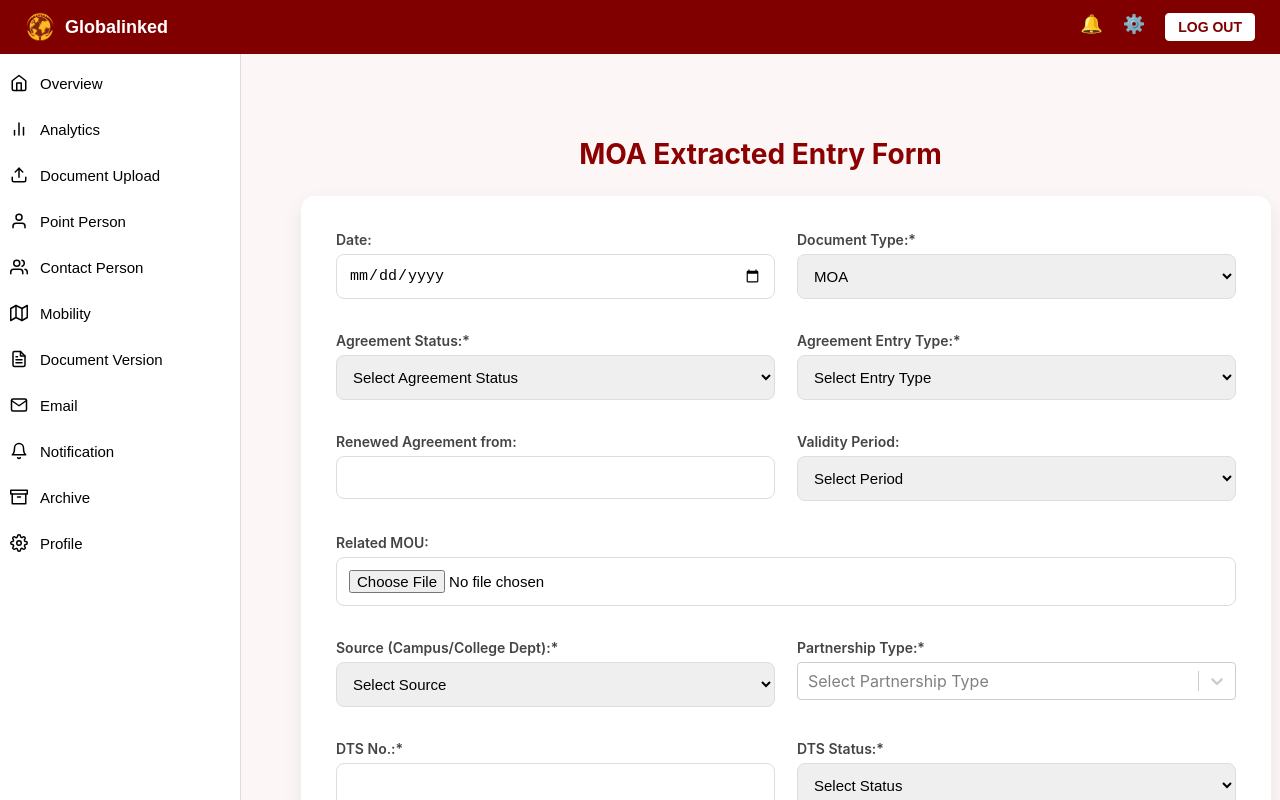
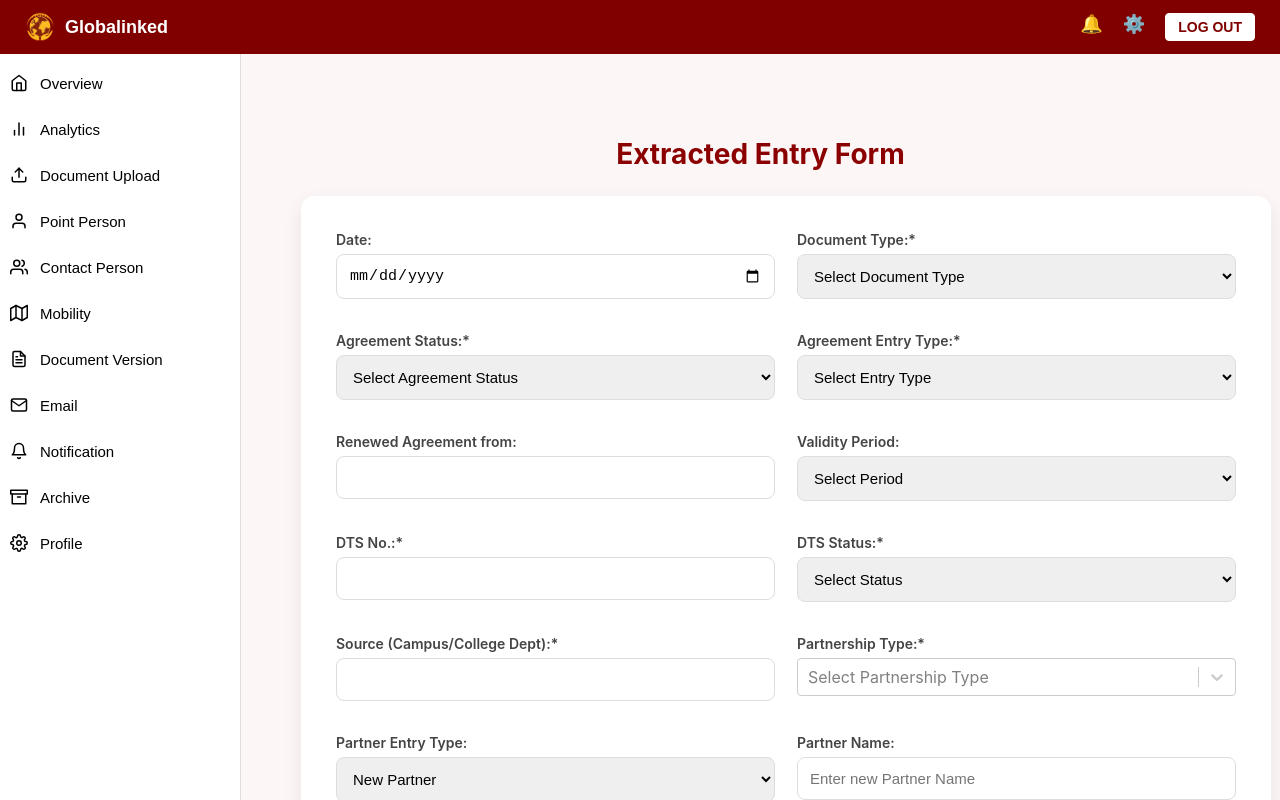
Before and after one commit to mxdtanuki/globalinked-demo, a React (Create React App) app in the folder frontend/: page /upload/extractedEntryMOA in a window 1280 px wide. Built offline with nearby package versions, Linux system fonts and the light colour scheme.

Commit message:
Update, and modify .gitignore

```diff
--- a/frontend/src/App.js
+++ b/frontend/src/App.js
@@ -72,7 +72,7 @@ function App() {
           {/* admin routes */}
           <Route path="/overview" element={<Overview />} />
           <Route path="/analytics" element={<Analytics />} />
-          <Route path="/docUpload" element={<DocumentUpload />} />
+          <Route path="/docUpload" element={< MOAUpload />} />
           <Route path="/pointPerson" element={<PointPerson />} />
           <Route path="/contactPerson" element={<ContactPerson />} />
           <Route path="/mobility" element={<Mobility />} />
@@ -112,6 +112,7 @@ function App() {
 
           {/* Existing MOUMOAPage route */}
           <Route path="/mou-moa" element={<MOUMOAPage />} />
+
         </Routes>
       </Router>
     </NotificationsProvider>
--- a/frontend/src/pages/upload/extractedEntryMoa.jsx
+++ b/frontend/src/pages/upload/extractedEntryMoa.jsx
@@ -1,5 +1,5 @@
 
-import React, { useState } from "react";
+import React, { useState, useEffect } from "react";
 import TopbarSidebar from '../../components/topbarSidebar';
 import Select from 'react-select';
 import './globalUpload.css';
@@ -266,9 +266,11 @@ const partnershipTypeOptions = [
   { value: 'MOA on Faculty and Student Exchange', label: 'MOA on Faculty and Student Exchange' }
 ];
 
+
 const ExtractedEntryMOA = () => {
   const [contacts, setContacts] = useState([{ position: "", name: "", email: "" }]);
   const [pointPersons, setPointPersons] = useState([{ position: "", name: "", email: "" }]);
+  const [documentType, setDocumentType] = useState("");
 
   // Add new contact row
   const addContact = () => {
@@ -308,11 +310,127 @@ const ExtractedEntryMOA = () => {
     setPointPersons(updated);
   };
 
+  const [partnerType, setPartnerType] = useState("new");
+    const [existingPartners, setExistingPartners] = useState([]);
+    const [selectedPartner, setSelectedPartner] = useState(null);
+
+    // Partner details state
+    const [partnerDetails, setPartnerDetails] = useState({
+      entityType: "",
+      country: "",
+      region: "",
+      address: "",
+      website: "",
+      status: "",
+      description: ""
+    });
+
+    // Mock Data
+    const fetchExistingPartners = async () => {
+      return [
+        {
+          value: "partner1",
+          label: "Harvard University",
+          entityType: "University",
+          country: "United States",
+          region: "Central Asia",
+          address: "Cambridge, MA, USA",
+          website: "https://www.harvard.edu",
+          status: "Active",
+          description: "An Ivy League research university known globally for excellence in academics.",
+          logo: "https://upload.wikimedia.org/wikipedia/en/2/29/Harvard_shield_wreath.svg",
+        },
+        {
+          value: "partner2",
+          label: "Toyota Motor Corporation",
+          entityType: "Company",
+          country: "Japan",
+          region: "Southern Asia",
+          address: "Toyota City, Aichi Prefecture, Japan",
+          website: "https://www.toyota-global.com",
+          status: "Active",
+          description: "A global leader in automotive manufacturing and sustainable mobility.",
+          logo: "https://upload.wikimedia.org/wikipedia/commons/9/9d/Toyota_logo.png",
+        },
+        {
+          value: "partner3",
+          label: "UNESCO",
+          entityType: "International Organization",
+          country: "France",
+          region: "Eastern Asia",
+          address: "7 Place de Fontenoy, 75007 Paris, France",
+          website: "https://www.unesco.org",
+          status: "Active",
+          description: "United Nations agency promoting education, science, and cultural cooperation.",
+          logo: "https://upload.wikimedia.org/wikipedia/commons/0/07/UNESCO_logo.svg",
+        },
+        {
+          value: "partner4",
+          label: "Samsung Electronics",
+          entityType: "Company",
+          country: "South Korea",
+          region: "Central Asia",
+          address: "Suwon-si, Gyeonggi-do, South Korea",
+          website: "https://www.samsung.com",
+          status: "Inactive",
+          description: "A multinational electronics company leading in smartphones and semiconductors.",
+          logo: "https://upload.wikimedia.org/wikipedia/commons/2/24/Samsung_Logo.svg",
+        },
+      ];
+    };
+
+        useEffect(() => {
+          const loadData = async () => {
+            setExistingPartners(await fetchExistingPartners());
+          };
+          loadData();
+        }, []);
+
+        // When switching between new/existing reset form
+        useEffect(() => {
+          if (partnerType === "new") {
+            setSelectedPartner(null);
+            setPartnerDetails({
+              entityType: "",
+              country: "",
+              region: "",
+              address: "",
+              website: "",
+              status: "",
+              description: ""
+            });
+          }
+        }, [partnerType]);
+
+        // Handle partner selection
+        const handleExistingPartnerChange = (option) => {
+          setSelectedPartner(option);
+          if (option) {
+            setPartnerDetails({
+              entityType: option.entityType,
+              country: option.country,
+              region: option.region,
+              address: option.address,
+              website: option.website,
+              status: option.status,
+              description: option.description,
+            });
+          }
+        };
+
+        // Handle input change (only for "new" type OR editable fields)
+        const handleInputChange = (field, value) => {
+          setPartnerDetails((prev) => ({
+            ...prev,
+            [field]: value,
+          }));
+        };
+
   return (
     <TopbarSidebar>
       <div className="manual-entry-wrapper">
         <div className="manual-entry-container">
-          <h2 className="form-title"> MOA Extracted Entry Form</h2>
+          <h2 className="form-title"> Extracted Entry Form</h2>
           <form className="manual-entry-form">
 
             {/* DATE */}
@@ -321,13 +439,24 @@ const ExtractedEntryMOA = () => {
               <input id="entryDate" type="date" />
             </div>
 
-            {/* DOC TYPE */}
+          {/* Document Type */}
           <div className="form-group">
           <label htmlFor="docType">Document Type:*</label>
-              <select id="docType" name="docType" required value="MOA" >
-                <option value="MOU">MOA</option>
+          <select
+            id="docType"
+            name="docType"
+            required
+            value={documentType}
+            onChange={(e) => setDocumentType(e.target.value)}
+          >
+            <option value="" disabled>
+              Select Document Type
+            </option>
+            <option value="MOA">MOA</option>
+            <option value="MOU">MOU</option>
           </select>
           </div>
+
 
             {/* AGREEMENT STATUS */}
             <div className="form-group">
@@ -377,35 +506,6 @@ const ExtractedEntryMOA = () => {
               </select>
             </div>
 
-            {/* RELATED MOU */}
-            <div className="form-group full-width">
-              <label htmlFor="relatedMOU">Related MOU:</label>
-              <input id="relatedMOU" type="file" />
-            </div>
-
-            {/* SOURCE */}
-            <div className="form-group">
-              <label htmlFor="source">Source (Campus/College Dept):*</label>
-              <select id="source" required>
-                <option value="">Select Source</option>
-                <option value="CHTTM">CHTTM</option>
-              </select>
-            </div>
-
-            {/* PARTNERSHIP TYPE */}
-            <div className="form-group">
-              <label htmlFor="partnershipType">Partnership Type:*</label>
-              <Select
-                options={partnershipTypeOptions}
-                name="partnershipType"
-                id="partnershipType"
-                required
-                className="react-select-container"
-                classNamePrefix="react-select"
-                placeholder="Select Partnership Type"
-              />
-            </div>
-
            {/* DTS NO */}
             <div className="form-group">
               <label htmlFor="dtsNo">DTS No.:*</label>
@@ -424,61 +524,70 @@ const ExtractedEntryMOA = () => {
               </select>
             </div>
 
-            {/* DATE RECEIVED */}
+
+            {/* SOURCE */}
             <div className="form-group">
-              <label htmlFor="dateReceived">Date Received:*</label>
-              <input id="dateReceived" type="date" required />
+              <label htmlFor="Source-Unit"> Source (Campus/College Dept):*</label>
+              <input id="Source-Unit" type="text" required />
             </div>
 
-            {/* DATE EXPIRY */}
+            {/* PARTNERSHIP TYPE */}
             <div className="form-group">
-              <label htmlFor="dateExpiry">Date Expiry:</label>
-              <input id="dateExpiry" type="date" />
+              <label htmlFor="partnershipType">Partnership Type:*</label>
+              <Select
+                options={partnershipTypeOptions}
+                name="partnershipType"
+                id="partnershipType"
+                required
+                className="react-select-container"
+                classNamePrefix="react-select"
+                placeholder="Select Partnership Type"
+              />
             </div>
 
-            {/* DATE PUP SIGNED */}
+            {/* Partner Type Toggle */}
             <div className="form-group">
-              <label htmlFor="datePupSigned">Date PUP Signed:</label>
-              <input id="datePupSigned" type="date" />
+              <label>Partner Entry Type:</label>
+              <select
+                value={partnerType}
+                onChange={(e) => setPartnerType(e.target.value)}
+              >
+                <option value="new">New Partner</option>
+                <option value="existing">Existing Partner</option>
+              </select>
             </div>
 
-            {/* DATE SIGNED */}
+          {/* Partner Name */}
           <div className="form-group">
-              <label htmlFor="dateSigned"> Date/Year of Signing :</label>
-              <input id="dateSigned" type="date" />
+            <label>Partner Name:</label>
+            {partnerType === "new" ? (
+              <input
+                type="text"
+                value={partnerDetails.name || ""}
+                onChange={(e) => handleInputChange("name", e.target.value)}
+                placeholder="Enter new Partner Name"
+              />
+            ) : (
+              <Select
+                options={existingPartners}
+                value={selectedPartner}
+                onChange={handleExistingPartnerChange}
+                placeholder="Choose existing Partner"
+              />
+            )}
           </div>
 
-            {/* DATE ENDORSED */}
+          {/* Partner Fields */}
           <div className="form-group">
-              <label htmlFor="dateEndorsed">Date Endorsed to ULCO:</label>
-              <input id="dateEndorsed" type="date" />
+            <label>Entity Type:</label>
+            <input
+              type="text"
+              value={partnerDetails.entityType}
+              onChange={(e) => handleInputChange("entityType", e.target.value)}
+              disabled={partnerType === "existing"}
+            />
           </div>
 
-            {/* DATE ULCO APPROVED */}
-            <div className="form-group">
-              <label htmlFor="dateUlcoApproved">Date ULCO Approved:</label>
-              <input id="dateUlcoApproved" type="date" />
-            </div>
-
-            {/* PARTNER NAME */}
-            <div className="form-group">
-              <label htmlFor="partnerName">Partner Name:*</label>
-              <input id="partnerName" type="text" required />
-            </div>
-
-            {/* SIGNATORIES */}
-            <div className="form-group">
-              <label htmlFor="signatories">Signatories:</label>
-              <input id="signatories" type="text" />
-            </div>
-
-            {/* ENTITY TYPE */}
-            <div className="form-group full-width">
-              <label htmlFor="entityType">Entity Type (Univ/Company/Agency):*</label>
-              <input id="entityType" type="text" required />
-            </div>
-
-            {/* COUNTRY */}
           <div className="form-group">
             <label htmlFor="country">Country:*</label>
             <Select
@@ -489,6 +598,9 @@ const ExtractedEntryMOA = () => {
               className="react-select-container"
               classNamePrefix="react-select"
               placeholder="Select Country"
+              value={countryOptions.find(opt => opt.value === partnerDetails.country) || null}
+              onChange={(option) => handleInputChange("country", option ? option.value : "")}
+              isDisabled={partnerType === "existing"}
             />
           </div>
 
@@ -503,25 +615,82 @@ const ExtractedEntryMOA = () => {
               className="react-select-container"
               classNamePrefix="react-select"
               placeholder="Select Region"
+              value={regionOptions.find(opt => opt.value === partnerDetails.region) || null}
+              onChange={(option) => handleInputChange("region", option ? option.value : "")}
+              isDisabled={partnerType === "existing"}
             />
           </div>
 
-            {/* ADDRESS */}
-            <div className="form-group full-width">
-              <label htmlFor="address">Address:*</label>
-              <input id="address" type="text" required />
-            </div>
-
-            {/* WEBSITE */}
           <div className="form-group">
-              <label htmlFor="website">Website Link:</label>
-              <input id="website" type="url" />
+            <label>Address:</label>
+            <input
+              type="text"
+              value={partnerDetails.address}
+              onChange={(e) => handleInputChange("address", e.target.value)}
+              disabled={partnerType === "existing"}
+            />
           </div>
 
           {/* LOGO */}
           <div className="form-group">
             <label htmlFor="logo">Logo:</label>
-              <input id="logo" type="file" />
+            <input
+              id="logo"
+              type="file"
+              accept="image/*"
+              onChange={(e) => {
+                const file = e.target.files[0];
+                if (file) {
+                  handleInputChange("logo", file);
+                }
+              }}
+              disabled={partnerType === "existing"}
+            />
+
+          {partnerDetails.logo && typeof partnerDetails.logo !== "string" && (
+            <div style={{ marginTop: "10px" }}>
+              <img
+                src={URL.createObjectURL(partnerDetails.logo)}
+                alt="Logo Preview"
+                style={{ maxHeight: "80px", border: "1px solid #ccc", padding: "4px" }}
+              />
+            </div>
+          )}
+
+          {partnerType === "existing" && partnerDetails.logo && typeof partnerDetails.logo === "string" && (
+            <div style={{ marginTop: "10px" }}>
+              <img
+                src={partnerDetails.logo}
+                alt="Existing Logo"
+                style={{ maxHeight: "80px", border: "1px solid #ccc", padding: "4px" }}
+              />
+            </div>
+          )}
+        </div>
+
+         <div className="form-group">
+            <label>Website:</label>
+            <input
+              type="text"
+              value={partnerDetails.website}
+              onChange={(e) => handleInputChange("website", e.target.value)}
+              disabled={partnerType === "existing"}
+            />
+          </div>
+
+          <div className="form-group full-width">
+            <label>Partner Description:</label>
+            <textarea
+              value={partnerDetails.description}
+              onChange={(e) => handleInputChange("description", e.target.value)}
+              disabled={partnerType === "existing"}
+            />
+          </div>
+
+            {/* SIGNATORIES */}
+            <div className="form-group full-width">
+              <label htmlFor="signatories">Signatories:</label>
+              <input id="signatories" type="text" />
             </div>
 
             {/* POINT PERSON */}
@@ -618,6 +787,69 @@ const ExtractedEntryMOA = () => {
               </button>
             </div>
 
+            {/* DATE RECEIVED */}
+            <div className="form-group">
+              <label htmlFor="dateReceived">Date Received:*</label>
+              <input id="dateReceived" type="date" required />
+            </div>
+
+            {/* DATE EXPIRY */}
+            <div className="form-group">
+              <label htmlFor="dateExpiry">Date Expiry:</label>
+              <input id="dateExpiry" type="date" />
+            </div>
+
+            {/* DATE PUP SIGNED */}
+            <div className="form-group">
+              <label htmlFor="datePupSigned">Date PUP Signed:</label>
+              <input id="datePupSigned" type="date" />
+            </div>
+
+            {/* DATE SIGNED */}
+            <div className="form-group">
+              <label htmlFor="dateSigned"> Date/Year of Signing :</label>
+              <input id="dateSigned" type="date" />
+            </div>
+
+            {/* DATE ENDORSED */}
+            <div className="form-group">
+              <label htmlFor="dateEndorsed">Date Endorsed to ULCO:</label>
+              <input id="dateEndorsed" type="date" />
+            </div>
+
+            {/* DATE ULCO APPROVED */}
+            <div className="form-group">
+              <label htmlFor="dateUlcoApproved">Date ULCO Approved:</label>
+              <input id="dateUlcoApproved" type="date" />
+            </div>
+
+             {/* DEADLINE DATE */}
+            <div className="form-group full-width">
+              <label htmlFor="entryDate">Deadline Date:</label>
+              <input id="entryDate" type="date" />
+            </div>
+
+            {/* REMINDER INTERVAL */}
+            <div className="form-group full-width">
+              <label>Reminder Interval:</label>
+              <div className="deadline-selects">
+                <select name="days">
+                  {[...Array(31).keys()].map((d) => (
+                    <option key={d} value={d}>{d} days</option>
+                  ))}
+                </select>
+                <select name="hours">
+                  {[...Array(24).keys()].map((h) => (
+                    <option key={h} value={h}>{h} hours</option>
+                  ))}
+                </select>
+                <select name="minutes">
+                  {[...Array(60).keys()].map((m) => (
+                    <option key={m} value={m}>{m} minutes</option>
+                  ))}
+                </select>
+              </div>
+            </div>
 
             {/* LOCATOR */}
             <div className="form-group full-width">
@@ -629,12 +861,6 @@ const ExtractedEntryMOA = () => {
             <div className="form-group full-width">
               <label htmlFor="eventInfo">Event Info:</label>
               <textarea id="eventInfo" />
-            </div>
-
-            {/* DESCRIPTION */}
-            <div className="form-group full-width">
-              <label htmlFor="description">Brief Description about the partner:</label>
-              <textarea id="description" />
             </div>
 
             {/* REMARKS */}
--- a/frontend/src/pages/upload/manualEntryMoa.jsx
+++ b/frontend/src/pages/upload/manualEntryMoa.jsx
@@ -114,7 +114,7 @@ const partnershipTypeOptions = [
   const [selectedCountry, setSelectedCountry] = useState(null);
   const [selectedRegion, setSelectedRegion] = useState(null);
   const [dtsNumber, setDtsNumber] = useState("");
-  const [documentType, setDocumentType] = useState("MOA");
+  const [documentType, setDocumentType] = useState("");
   const [partnershipType, setPartnershipType] = useState("");
 
   // Partner state
@@ -298,12 +298,11 @@ const handleSubmit = async (e) => {
   }
 };
 
-
     return (
   <TopbarSidebar>
     <div className="manual-entry-wrapper">
       <div className="manual-entry-container">
-        <h2 className="form-title">MOA Manual Entry Form</h2>
+        <h2 className="form-title">Manual Entry Form</h2>
         {message && (
           <div
             style={{
@@ -335,7 +334,11 @@ const handleSubmit = async (e) => {
             value={documentType}
             onChange={(e) => setDocumentType(e.target.value)}
           >
+            <option value="" disabled>
+              Select Document Type
+            </option>
             <option value="MOA">MOA</option>
+            <option value="MOU">MOU</option>
           </select>
           </div>
 
@@ -673,7 +676,7 @@ const handleSubmit = async (e) => {
           {/* DATE EXPIRY */}
           <div className="form-group">
           <label htmlFor="dateExpiry">Date Expiry:</label>
-          <input id="dateExpiry" name="dateExpiry" type="date" />
+          <input id="dateExpiry" name="dateExpiry" type="date" required/>
           </div>
 
           {/* DATE PUP SIGNED */}
--- a/frontend/src/pages/upload/moa.jsx
+++ b/frontend/src/pages/upload/moa.jsx
@@ -16,7 +16,7 @@ const MOAUpload = () => {
     <TopbarSidebar>
       <div className="mou-upload-container">
         <form className="initial-form">
-          <h3 className="form-title">MOA Initial Form</h3>
+          <h3 className="form-title">Initial Form</h3>
 
           <div className="form-grid">
             <div className="form-group">
@@ -71,7 +71,7 @@ const MOAUpload = () => {
         {/* Upload Box */}
         <div className="upload-box">
           <h3>Upload File</h3>
-          <p>Select MOA file</p>
+          <p>Select file</p>
 
           <div className="file-drop-area">
             <p>Select a file</p>
```
Also changed, not shown: frontend/src/components/topbar.jsx (+10 -4 lines), frontend/src/pages/overview.jsx (+1 -17 lines), 1 other file (tests, documents, lock files or other folders). Lines whose indentation alone changed are shown as unchanged.
